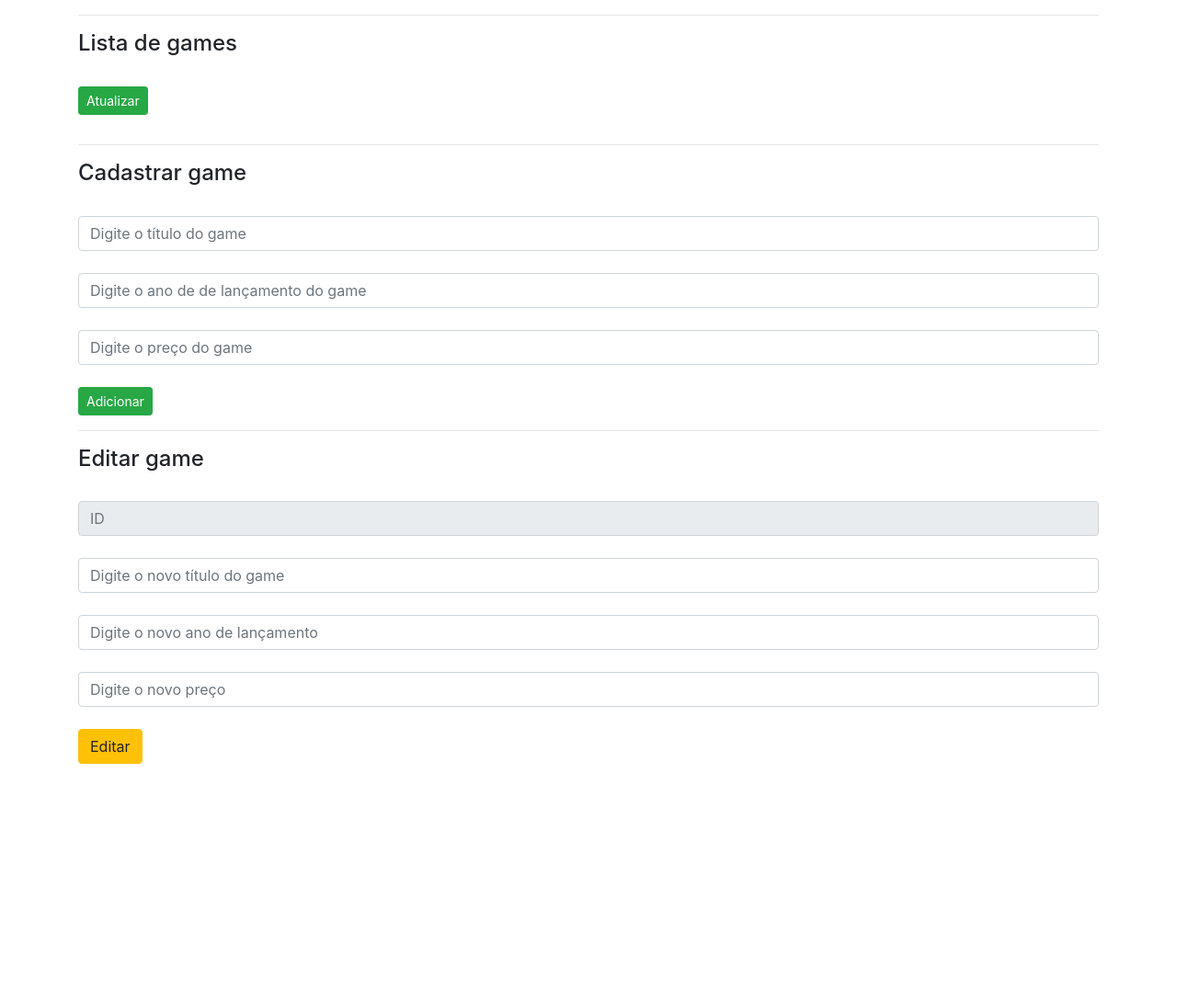
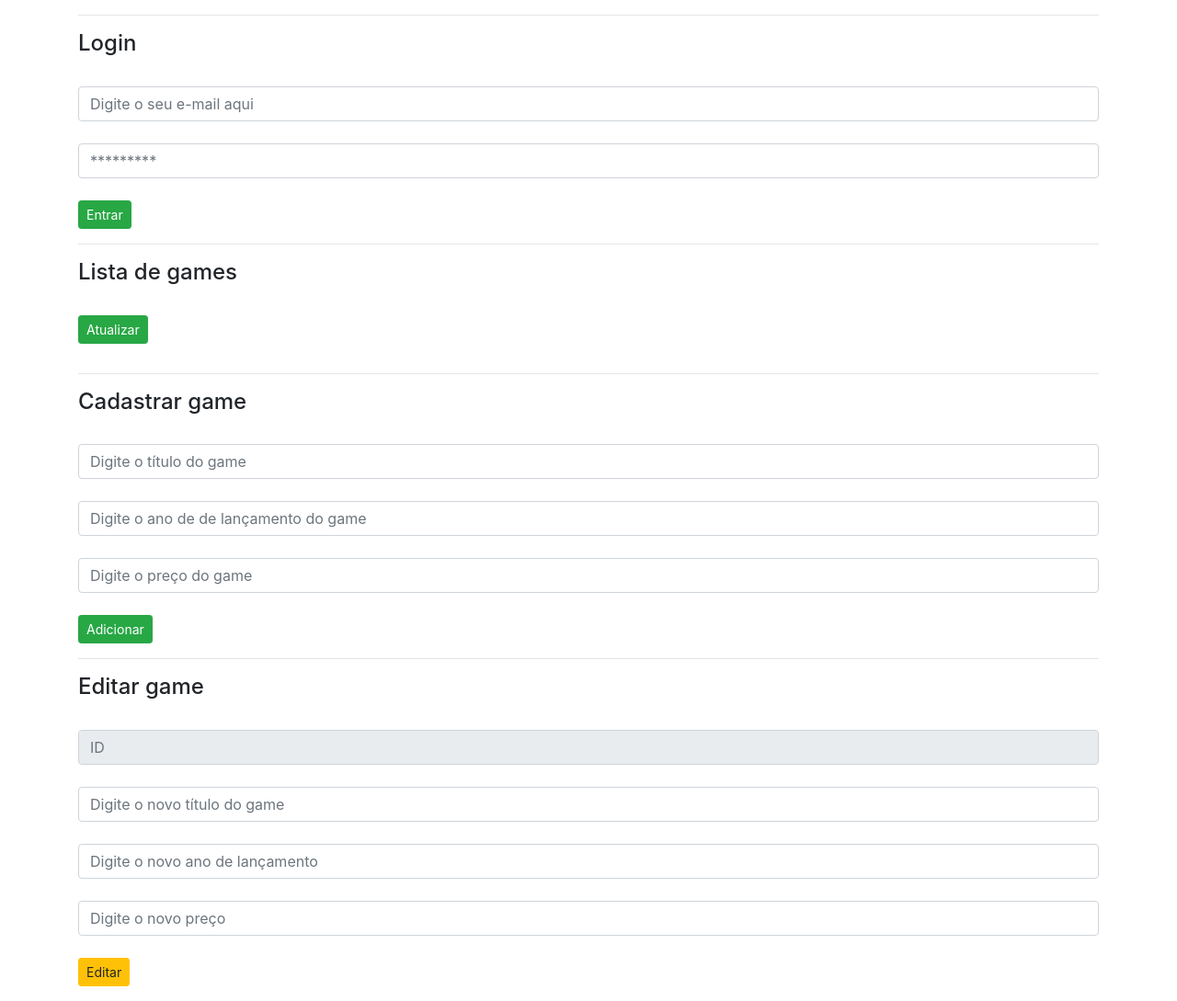
Before and after one commit to devliborio/api-games, a plain HTML site: page ConsumoAPI/index.html in a window 1280 px wide. Shown: the whole page at 92% size. Before the commit the page ends 847 px from the top, so only its background shows below. Drawn offline with nearby package versions, Linux system fonts and the light colour scheme; no server answers; files whose address does not match are found by name.

Commit message:
Criando pequeno sistema de login

```diff
--- a/ConsumoAPI/index.html
+++ b/ConsumoAPI/index.html
@@ -12,6 +12,15 @@
 <body>
 
     <div class="container">
+
+        <hr>
+        <h4>Login</h4><br>
+        <div class="form-group">
+            <input class="form-control" type="email" name="e-mail" id="email" placeholder="Digite o seu e-mail aqui"><br>
+            <input class="form-control" type="password" name="password" id="password" placeholder="*********"><br>
+            <button class="btn btn-success btn-sm" onclick="login()" type="button">Entrar</button>
+        </div>
+
         <hr>
         <h4>Lista de games</h4><br>
         <input class="btn btn btn-success btn-sm mb-3" type="button" value="Atualizar" onclick="window.location.reload()">
@@ -34,7 +43,7 @@
             <input class="form-control" name ="titleEdit" id="titleEdit" type="text" placeholder="Digite o novo título do game"><br>
             <input class="form-control" name ="yearEdit" id="yearEdit"   type="number" placeholder="Digite o novo ano de lançamento"><br>
             <input class="form-control" name ="priceEdit" id="priceEdit" type="number" placeholder="Digite o novo preço"><br>
-            <button class="btn btn-warning"type="button" onclick="updateGame()" >Editar</button><br>
+            <button class="btn btn-warning btn-sm" type="button" onclick="updateGame()" >Editar</button><br>
 
         </div>
 
--- a/ConsumoAPI/script/script.js
+++ b/ConsumoAPI/script/script.js
@@ -3,6 +3,29 @@ let axiosConfig = { // Definindo variável que vai armazenar o Token de autentic
     headers: {
         Authorization: "Bearer " + "eyJhbGciOiJIUzI1NiIsInR5cCI6IkpXVCJ9.eyJpZCI6MSwiZW1haWwiOiJsaWJvcmlvLm9mY0BnbWFpbC5jb20iLCJpYXQiOjE2Nzc3ODg4NjQsImV4cCI6MTY3Nzk2MTY2NH0.qnpmSC8a1DYne3R0KGvdY_A0fQ3ADOXbk6wassj3FO4"
     }
+}
+
+function login() {
+    let emailField = document.getElementById("email");
+    let passwordField = document.getElementById("password");
+
+    let email = emailField.value;
+    let password = passwordField.value;
+
+    axios.post("http://localhost:9090/auth",{
+        email,
+        password
+
+    }).then((response) => {
+        let token = response.data.token;
+        if(response.status = 201){
+            alert("Login efetuado com sucesso!");
+        }
+
+    }).catch((erro) => {
+        console.log(erro)
+        alert("Erro ao tentar realizar o login!")
+    })
 }
 
 function createGame() { // Aqui basicamente criamos uma função que é responsável por criar um novo game na dentro array de games da nossa API.
@@ -84,7 +107,7 @@ function deleteGame(listItem) { // Função de deleção de game, essa função
     });
 }
 
-axios.get("http://localhost:9090/games",axiosConfig).then((response) => { // Usando o axios para consumir a rota de listagem de games, usando promise.
+axios.get("http://localhost:9090/games", axiosConfig).then((response) => { // Usando o axios para consumir a rota de listagem de games, usando promise.
 
     let games = response.data; // Aqui pegamos os dados dos games lá da API, o JSON no caso (ID ,titulo, preço e ano de lançamento)
     let list = document.getElementById("games"); // Aqui estamos usando DOM para pegar a <ul> do HTML.
```
